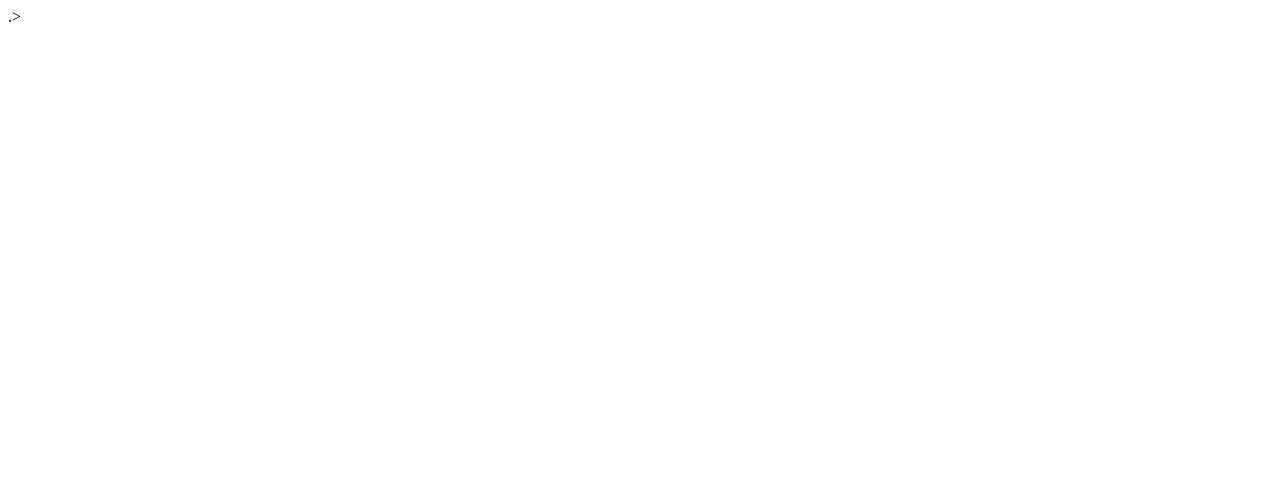
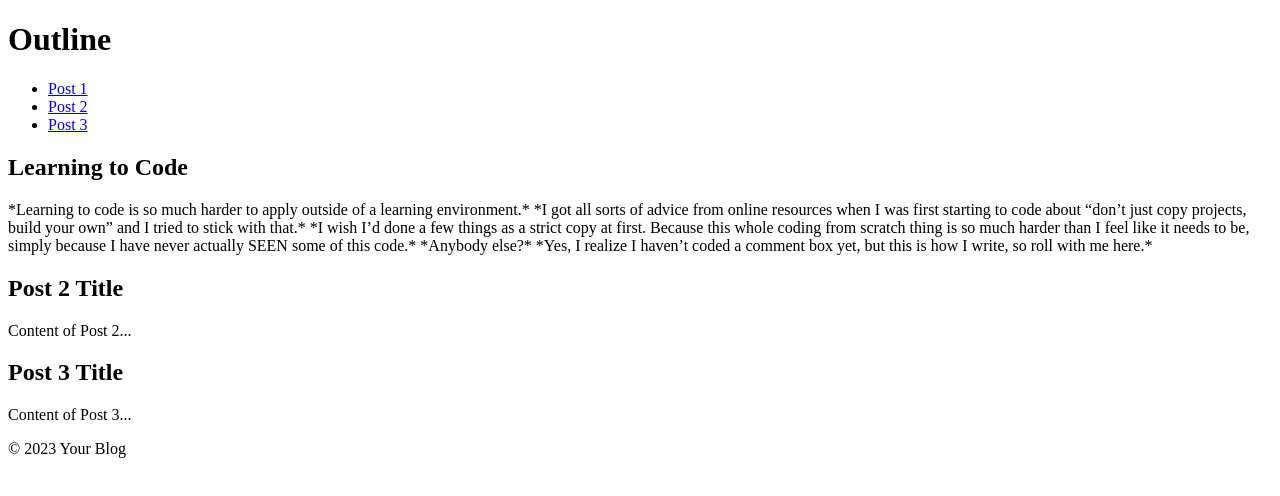
Before and after one commit to jedipeter12/jedipeter12.github.io, a plain HTML site: page index.html in a window 1280 px wide. Drawn offline with Linux system fonts and the light colour scheme.

Commit message:
Update index.html

```diff
--- a/index.html
+++ b/index.html
@@ -1,9 +1,54 @@
-<!DOCTYPE html>
-<html lang=""en">
+<!-- index.html -->
+ <!DOCTYPE html>
+ <html lang="en">
     <head>
-        <title> First Blog Post</title>.>
+        <meta charset="UTF-8">
+        <meta name="viewport" content="width=device-width, initial-scale=1.0">
+        <link rel="stylesheet" href="styles.css">
+        <title> JediPeterCodes Blog</title>
     </head>
     <body>
-        <This is my first blog post that I have actually coded.></This>
+        <header>
+            <h1 class="title"> Outline</h1>
+        </header>
+        <nav>
+            <ul>
+                <li><a href="#post1">Post 1</a></li>
+                <li><a href="#post2">Post 2</a></li>
+                <li><a href="#post3">Post 3</a></li>
+                <!-- Add more posts as needed -->
+            </ul>
+        </nav>
+        <main>
+            <section id="post1">
+                <h2>Learning to Code</h2>
+                <p>*Learning to code is so much harder to apply outside of a learning environment.*
+
+                    *I got all sorts of advice from online resources when I was first starting to code about “don’t just copy projects, build your own” and I tried to stick with that.*
+
+                    *I wish I’d done a few things as a strict copy at first. Because this whole coding from scratch thing is so much harder than I feel like it needs to be, simply because I have never actually SEEN some of this code.*
+
+                    *Anybody else?*
+
+                    *Yes, I realize I haven’t coded a comment box yet, but this is how I write, so roll with me here.*</p>
+            </section>
+
+            <section id="post2">
+                <h2>Post 2 Title</h2>
+                <p>Content of Post 2...</p>
+            </section>
+
+            <section id="post3">
+                <h2>Post 3 Title</h2>
+                <p>Content of Post 3...</p>
+            </section>
+
+            <!-- Add more posts as needed -->
+
+        </main>
+
+        <footer>
+            <p>&copy; 2023 Your Blog</p>
+        </footer>
+
     </body>
-</html>
```
